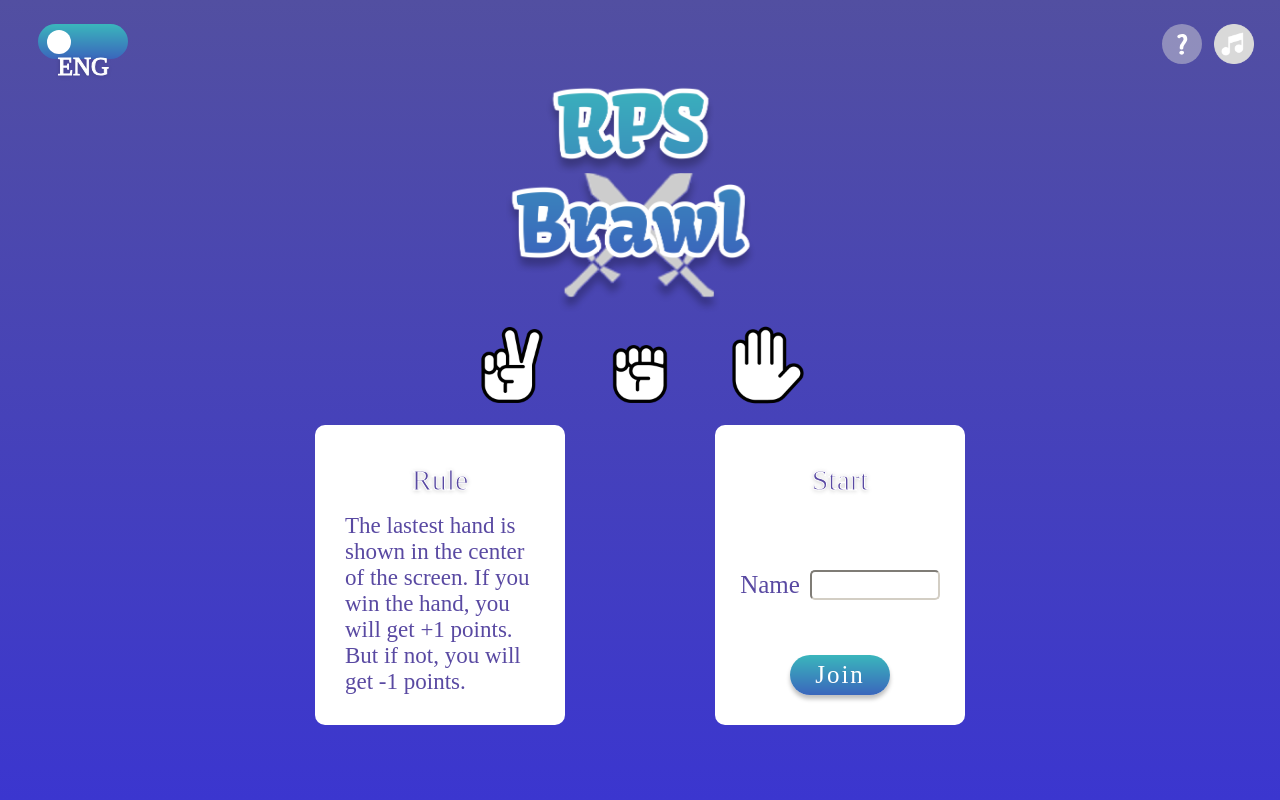
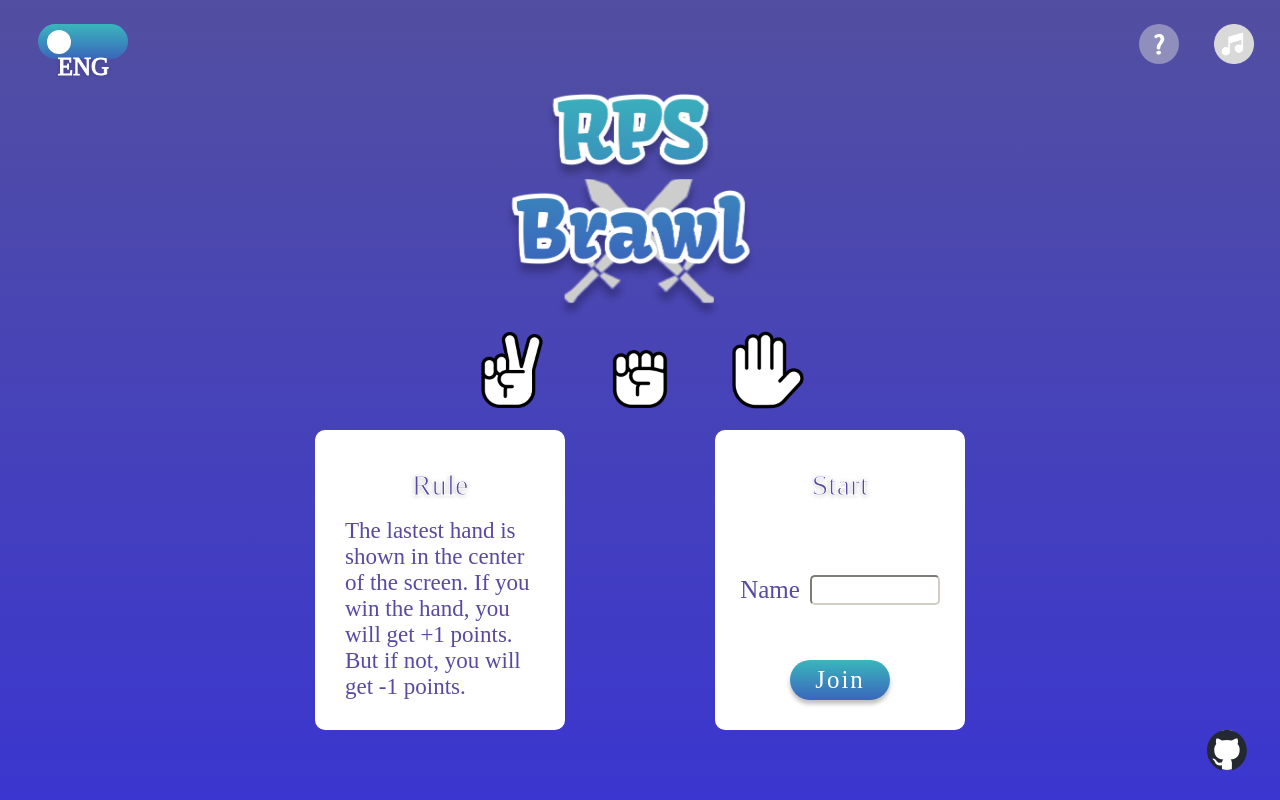
Before and after one commit to salt26/rpsbrawl, a React (Create React App) app in the folder client/: page / in a window 1280 px wide. Built offline with nearby package versions, Linux system fonts and the light colour scheme; a web font is replaced by a local one.

Commit message:
feat: add github icon

```diff
--- a/client/src/App.js
+++ b/client/src/App.js
@@ -29,6 +29,7 @@ import TutorialModal from "./components/common/TutorialModal";
 import SvgIcon from "./components/common/SvgIcon";
 import MusicOnSrc from "./assets/images/music_on.png";
 import MusicOffSrc from "./assets/images/music_off.png";
+import Github from "./components/Github";
 const Background = styled.div`
   width: 100%;
   height: 100vh;
@@ -84,7 +85,7 @@ function App() {
     top: "3%",
     left: "8%",
   };
-  console.log(mode);
+
   return (
     <LanguageContext.Provider value={mode}>
       <WebsocketProvider>
@@ -124,6 +125,7 @@ function App() {
             ) : (
               <></>
             )}
+
             {pathname == "/" && (
               <TutorialBtn
                 setTutorialModalVisible={setTutorialModalVisible}
@@ -204,6 +206,7 @@ function App() {
             ) : (
               <></>
             )}
+
             {pathname === "/" && (
               <TutorialBtn
                 setTutorialModalVisible={setTutorialModalVisible}
@@ -215,7 +218,6 @@ function App() {
               setModalVisible={setTutorialModalVisible}
             />
             {pathname === "/" && <Toggle mode={mode} setMode={setMode} />}
-
             <Routes>
               <Route path="/" element={<MobileLandingScreen />} />
 
@@ -247,21 +249,5 @@ function App() {
     </LanguageContext.Provider>
   );
 }
-const LeftTop = styled.div`
-  position: absolute;
-  left: 3%;
-  top: 3%;
-  z-index: 10;
-`;
 
-const Bottom = styled.div`
-  position: absolute;
-  width: 100%;
-
-  display: flex;
-  justify-content: center;
-  align-items: center;
-  bottom: 1%;
-  z-index: 1;
-`;
 export default App;
--- /dev/null
+++ b/client/src/components/Github.js
@@ -0,0 +1,25 @@
+import React from "react";
+import SvgIcon from "./common/SvgIcon";
+import GithubSrc from "../assets/images/github-mark.svg";
+import styled from "styled-components";
+function Github() {
+  return (
+    <IconContainer>
+      <SvgIcon
+        src={GithubSrc}
+        size="40px"
+        onClick={() => window.open("https://github.com/salt26/rpsbrawl")}
+      />
+    </IconContainer>
+  );
+}
+
+const IconContainer = styled.a`
+  border-radius: 50px;
+  width: 30px;
+  height: 40px;
+  background-color: white;
+  position: absolute;
+`;
+
+export default Github;
--- a/client/src/components/common/Button.js
+++ b/client/src/components/common/Button.js
@@ -20,6 +20,7 @@ const Btn = styled.button`
       : "linear-gradient(180deg, #3ab6bc 0%, #3a66bc 100%, #2f508e 100%)"};
   &:hover {
     background-color: var(--light-mint);
+    transform: scale(1.1);
   }
 `;
 export default function Button({ text, onClick, width, height, bg }) {
--- a/client/src/components/common/TutorialBtn.js
+++ b/client/src/components/common/TutorialBtn.js
@@ -20,7 +20,7 @@ export default function TutorialBtn({
 
 const IconContainer = styled.div`
   position: absolute;
-  right: calc(3% + 40px);
+  right: calc(4% + 50px);
   top: 3%;
   cursor: pointer;
 `;
--- a/client/src/pages/LandingPage.js
+++ b/client/src/pages/LandingPage.js
@@ -18,7 +18,7 @@ import { useRef, createContext, useEffect } from "react";
 import { LanguageContext } from "../utils/LanguageProvider";
 import { getUserName, setUserName } from "../utils/User";
 import { Language } from "../db/Language";
-
+import Github from "../components/Github";
 import { WebsocketContext } from "../utils/WebSocketProvider";
 import { useMediaQuery } from "react-responsive";
 
@@ -175,6 +175,9 @@ export default function LandingPage() {
 
         <LoginBox />
       </Row>
+      <GithubBox>
+        <Github />
+      </GithubBox>
     </Container>
   );
 }
@@ -183,7 +186,14 @@ export default function LandingPage() {
 https://apes0113.postype.com/post/2620
 linear | ease | ease-in | ease-out | ease-in-out | step-start | step-end | steps(int,start|end) | cubic-bezier(n,n,n,n)
 */
-
+const GithubBox = styled.div`
+  width: 100%;
+  position: relative;
+  display: flex;
+  padding-right: 3%;
+  flex-direction: row;
+  justify-content: flex-end;
+`;
 const Anim = styled.div`
   animation: anim1 5s infinite ease-in-out;
   animation-delay: ${({ delay }) => delay}s;
@@ -229,7 +239,7 @@ const Container = styled.div`
 
   width: 100%;
   height: 100%;
-  padding-bottom: 50px;
+  padding-bottom: 3%;
 
   align-items: center;
 
--- a/client/src/pages/MobileIngameScreen.js
+++ b/client/src/pages/MobileIngameScreen.js
@@ -137,14 +137,12 @@ export default function MobileInGameScreen() {
       if (ready) {
         if (res?.response === "error") {
           if (
-            res.message === "Cannot play the same hand in a row (limited mode)."
+            res.message === "Cannot play the same hand in a row. (limited mode)"
           ) {
             setMsg(Language[mode].limited_text);
             setShowTime(true);
             return;
           }
-          alert(res.message);
-          return;
         }
         if (res?.request === "disconnected") {
           //기존 인원과 새인원 비교
--- a/client/src/pages/MobileLandingScreen.js
+++ b/client/src/pages/MobileLandingScreen.js
@@ -3,13 +3,12 @@
 import React, { useState } from "react";
 import styled from "styled-components";
 import Logo from "../components/common/Logo";
-
 import RockSrc from "../assets/images/rock.png";
 import ScissorSrc from "../assets/images/scissor.png";
 import PaperSrc from "../assets/images/paper.png";
 import SvgIcon from "../components/common/SvgIcon";
 import SizedBox from "../components/common/SizedBox";
-
+import Github from "../components/Github";
 import Button from "../components/common/Button";
 import { useContext } from "react";
 import { Medium, MediumOutline } from "../styles/font";
@@ -232,6 +231,9 @@ export default function MobileLandingScreen() {
 
         {currentTab === 0 ? <RuleBox /> : <LoginBox />}
       </div>
+      <GithubBox>
+        <Github />
+      </GithubBox>
     </Container>
   );
 }
@@ -240,6 +242,13 @@ export default function MobileLandingScreen() {
 https://apes0113.postype.com/post/2620
 linear | ease | ease-in | ease-out | ease-in-out | step-start | step-end | steps(int,start|end) | cubic-bezier(n,n,n,n)
 */
+const GithubBox = styled.div`
+  position: absolute;
+  right: 4%;
+  top: 3%;
+  width: 40px;
+  height: 40px;
+`;
 
 const Anim = styled.div`
   animation: anim1 5s infinite ease-in-out;
```
Also changed, not shown: client/src/assets/images/github-mark.svg (added).
